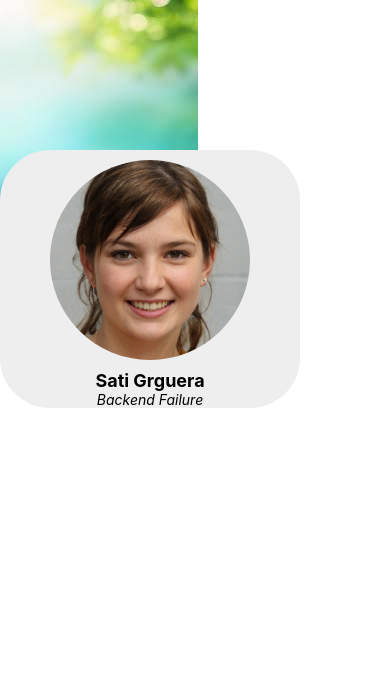
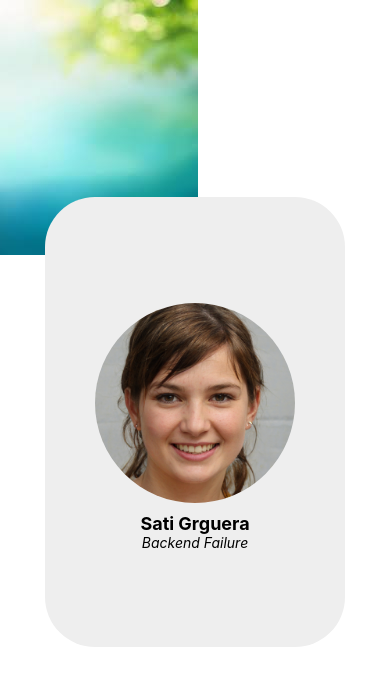
Before and after one commit to SantinoAguilera/TP07_ComponentesRN_GrzendaME_AguileraS, a React Native app: screen / in a window 390 px wide. Shown: the top 686 px of the page. Built offline with nearby package versions, Linux system fonts and the light colour scheme.

Commit message:
No pude resolver el bug del fondo pero pude centrar la card

```diff
--- a/App.js
+++ b/App.js
@@ -10,16 +10,22 @@ const title = 'Backend Failure';
 
 export default function App() {
   return (
-    <SafeAreaView>
+    <SafeAreaView style={styles.container}>
       <StatusBar style="light" />
-      <ImageBackground source={imageBackground} resizeMode='cover' style={styles.image}></ImageBackground>
-      <Card profile={profile} username={username} title={title} />
+      <ImageBackground source={imageBackground} style={styles.image}>
+        <Card profile={profile} username={username} title={title} />
+      </ImageBackground>
     </SafeAreaView>
   );
 }
 
 const styles = StyleSheet.create({
+  container: {
+    flex: 1,
+    display: 'flex'
+  },
   image: {
+    flex: 1,
     justifyContent: 'center',
     alignItems: 'center'
   }
--- a/components/card.js
+++ b/components/card.js
@@ -13,12 +13,9 @@ export default function Card({ profile, username, title }) {
 
 const styles = StyleSheet.create({
     card: {
-        flex: 1,
         borderRadius: 50,
         width: 300,
-        height: 400,
-        marginTop: 150,
-        marginBottom: 150,
+        height: 450,
         backgroundColor: '#eeeeee',
         justifyContent: 'center',
         alignItems: 'center'
```
